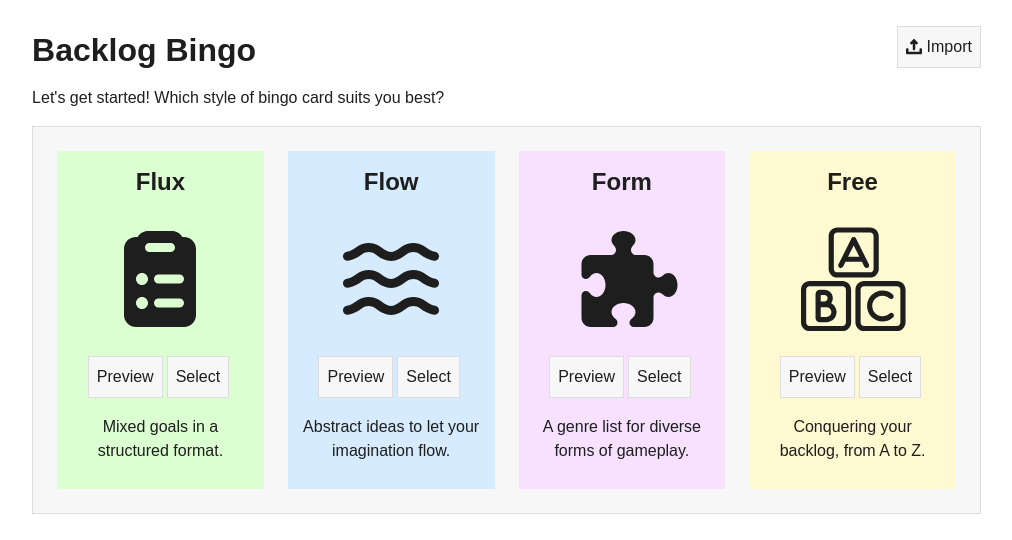
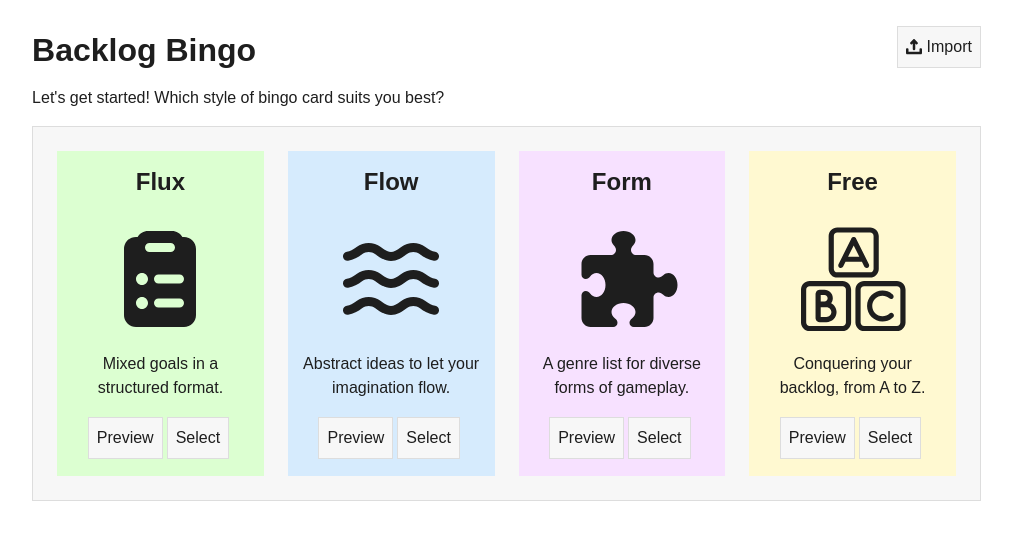
Before and after one commit to WesCook/BacklogBingo, a Vue app: page /#/list in a window 1280 px wide. Shown: the top 540 px of the page, without its empty margins (126-1138 px from the left). Built offline with nearby package versions, Linux system fonts and the light colour scheme.

Commit message:
Bottom-aligning list buttons

```diff
--- a/src/components/CategoryListEvent.vue
+++ b/src/components/CategoryListEvent.vue
@@ -52,20 +52,24 @@
 			class="icon"
 		/>
 
-		<CategoryListEventPreview
-			:json="json"
-		/>
+		<p>{{ json.description }}</p>
 
-		<button @click="selectList">
-			Select
-		</button>
+		<div class="button-group">
+			<CategoryListEventPreview
+				:json="json"
+			/>
 
-		<p>{{ json.description }}</p>
+			<button @click="selectList">
+				Select
+			</button>
+		</div>
 	</li>
 </template>
 
 <style scoped>
 	.category-list {
+		display: flex;
+		flex-direction: column;
 		padding: 0.8em;
 		text-align: center;
 		background-color: color-mix(in srgb, var(--background-color) 40%, var(--custom-color));
@@ -78,7 +82,10 @@
 
 		.icon {
 			margin: 0 auto;
-			margin-bottom: 0.8em;
+		}
+
+		.button-group {
+			margin-top: auto;
 		}
 
 		button {
```
